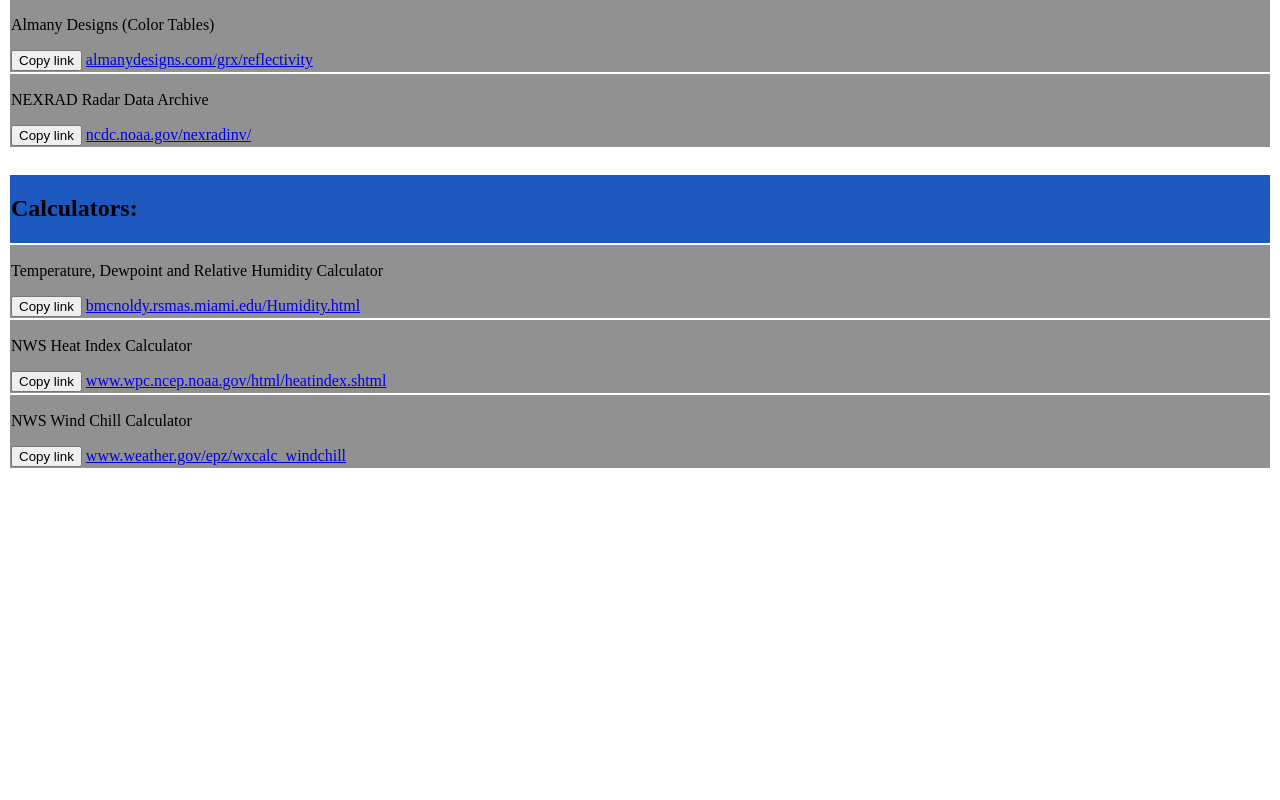
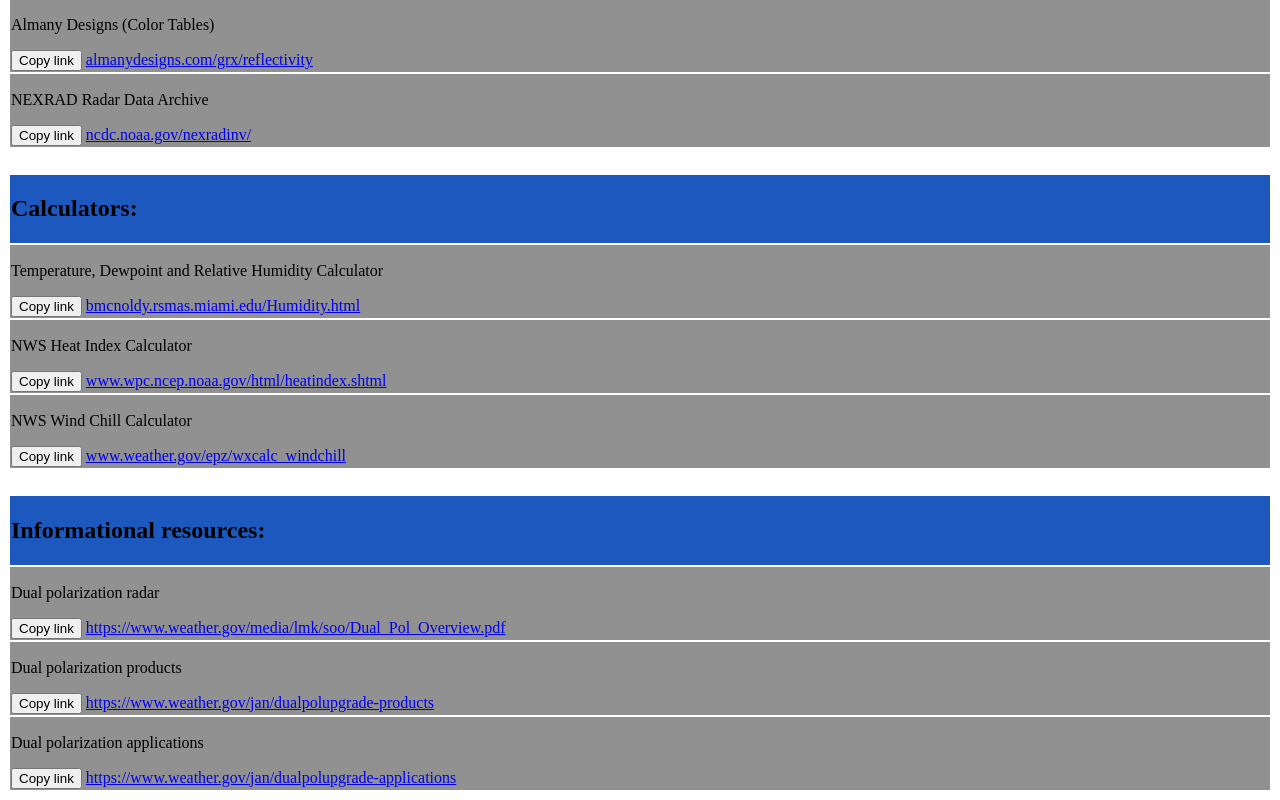
Before and after one commit to azrellie/azrellie.github.io, a plain HTML site: page index.html in a window 1280 px wide. Shown: the part 1374-2174 px from the top of the page. Before the commit the page ends 1852 px from the top, so only its background shows below. Drawn offline with Linux system fonts and the light colour scheme.

Commit message:
Update index.html

```diff
--- a/index.html
+++ b/index.html
@@ -179,6 +179,40 @@
                     <p>NWS Wind Chill Calculator</p>
                     <button onclick="copytext('https://www.weather.gov/epz/wxcalc_windchill');">Copy link</button>
                     <a href="https://www.weather.gov/epz/wxcalc_windchill" target="_self">www.weather.gov/epz/wxcalc_windchill</a>
+                </td>
+            </tr>
+
+            <tr>
+                <td colspan="0" bgcolor="#ffffff">
+                    <h1> </h1>
+                </td>
+            </tr>
+
+            <tr>
+                <td colspan="0" bgcolor="#1d58bf">
+                    <h2>Informational resources:</h2>
+                </td>
+            </tr>
+
+            <tr valign="top">
+                <td bgcolor="#919191" width="25">
+                    <p>Dual polarization radar</p>
+                    <button onclick="copytext('https://www.weather.gov/media/lmk/soo/Dual_Pol_Overview.pdf');">Copy link</button>
+                    <a href="https://www.weather.gov/media/lmk/soo/Dual_Pol_Overview.pdf" target="_self">https://www.weather.gov/media/lmk/soo/Dual_Pol_Overview.pdf</a>
+                </td>
+            </tr>
+            <tr valign="top">
+                <td bgcolor="#919191" width="25">
+                    <p>Dual polarization products</p>
+                    <button onclick="copytext('https://www.weather.gov/jan/dualpolupgrade-products');">Copy link</button>
+                    <a href="https://www.weather.gov/jan/dualpolupgrade-products" target="_self">https://www.weather.gov/jan/dualpolupgrade-products</a>
+                </td>
+            </tr>
+            <tr valign="top">
+                <td bgcolor="#919191" width="25">
+                    <p>Dual polarization applications</p>
+                    <button onclick="copytext('https://www.weather.gov/jan/dualpolupgrade-applications');">Copy link</button>
+                    <a href="https://www.weather.gov/jan/dualpolupgrade-applications" target="_self">https://www.weather.gov/jan/dualpolupgrade-applications</a>
                 </td>
             </tr>
 
```
